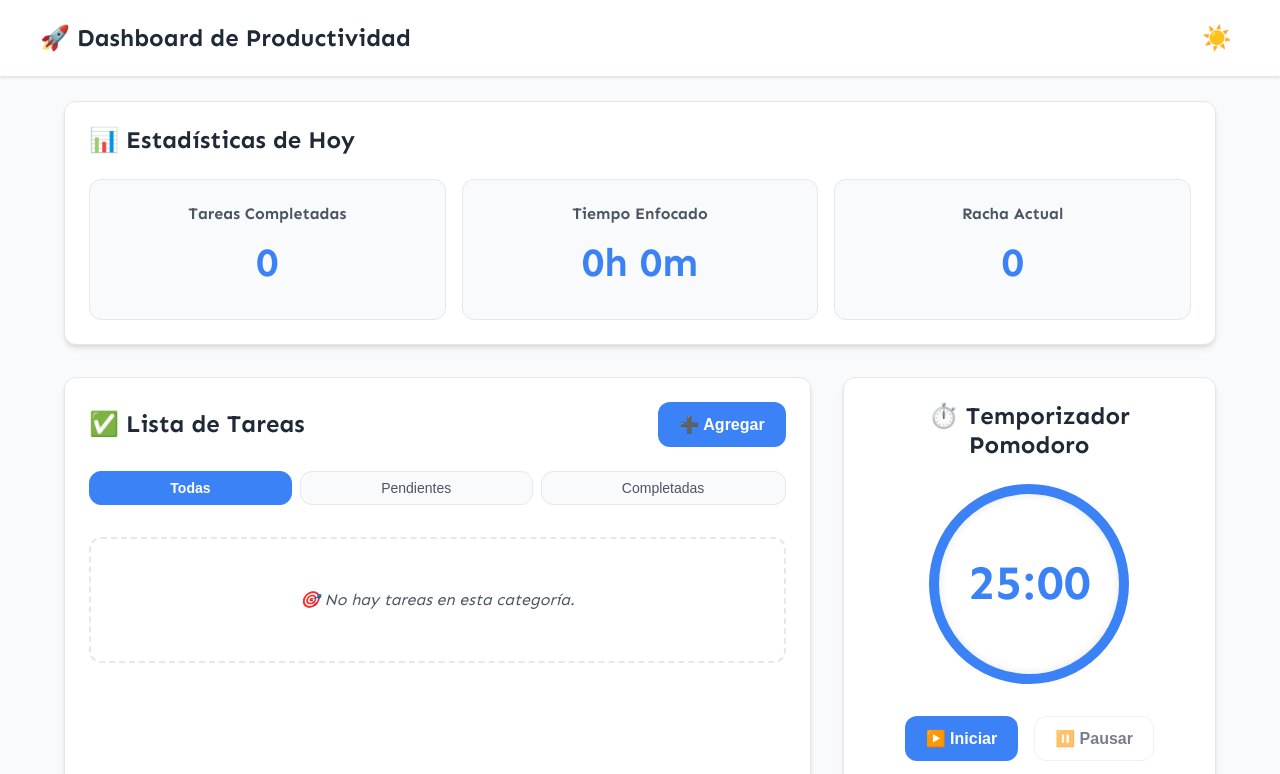
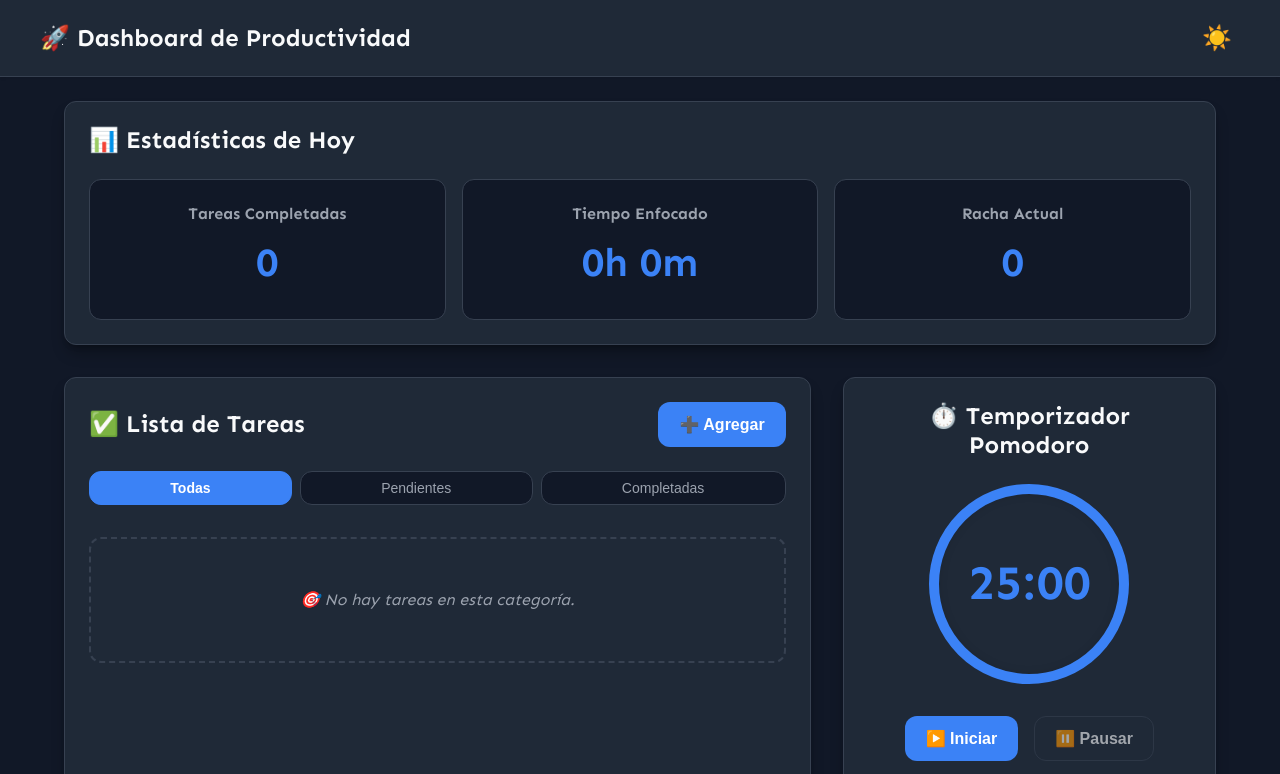
Before and after one commit to AlejandroBH/to-dashboard-productividad, a website: page index.html in a window 1280 px wide. Both pictures are taken after a click on the button "Cambiar a modo oscuro". Shown: the top 774 px of the page. Drawn offline with Linux system fonts and the light colour scheme.

Commit message:
feat: variables para tema oscuro

```diff
--- a/styles/variables.css
+++ b/styles/variables.css
@@ -14,3 +14,13 @@
   --radio-borde: 12px;
   --transicion: all 0.2s ease-in-out;
 }
+
+.modo-oscuro {
+  --color-fondo: #111827;
+  --color-superficie: #1f2937;
+  --color-texto-principal: #f9fafb;
+  --color-texto-secundario: #9ca3af;
+  --color-borde: #374151;
+  --sombra-tarjeta: 0 10px 15px -3px rgb(0 0 0 / 0.3),
+    0 4px 6px -4px rgb(0 0 0 / 0.3);
+}
```
